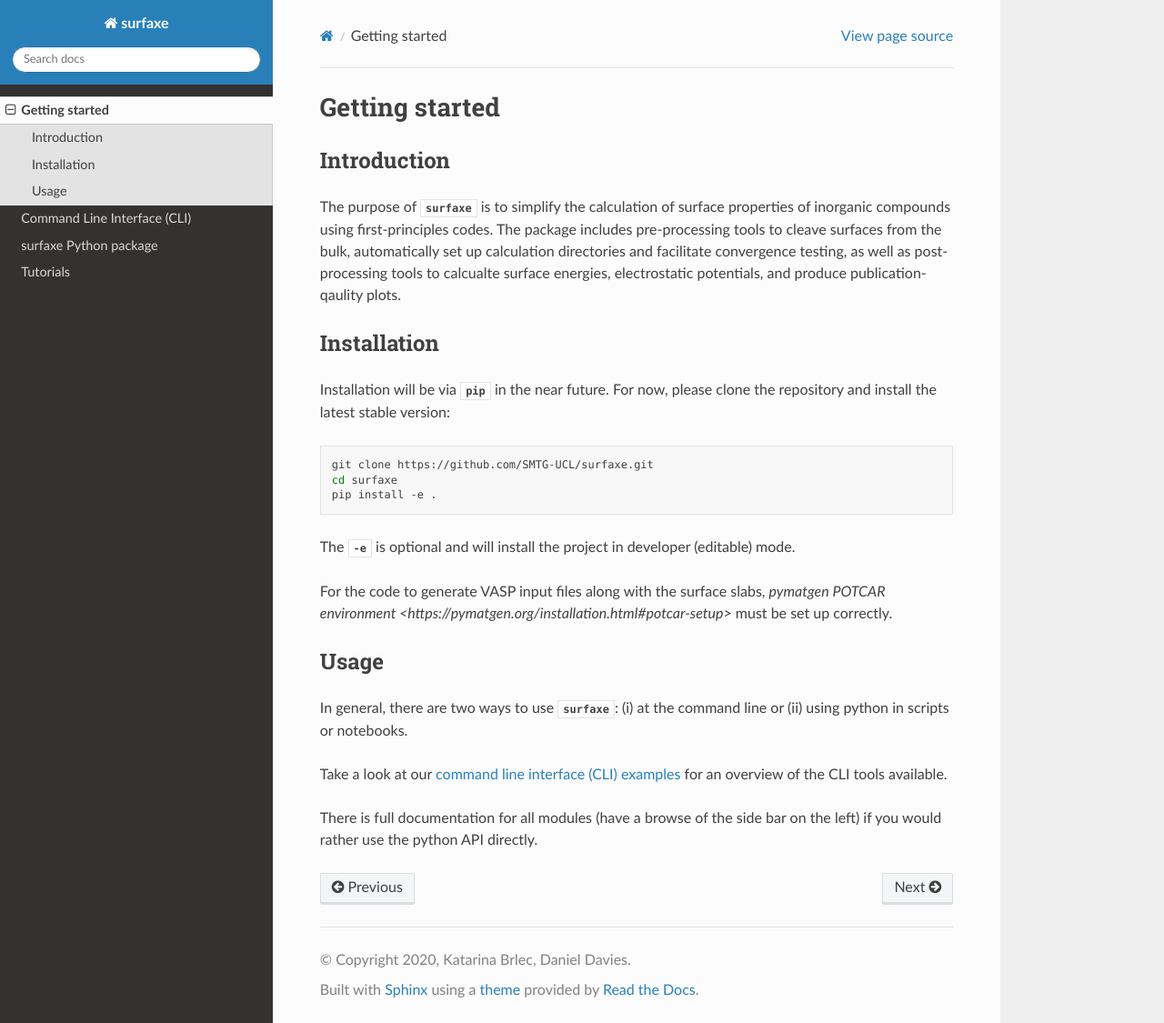
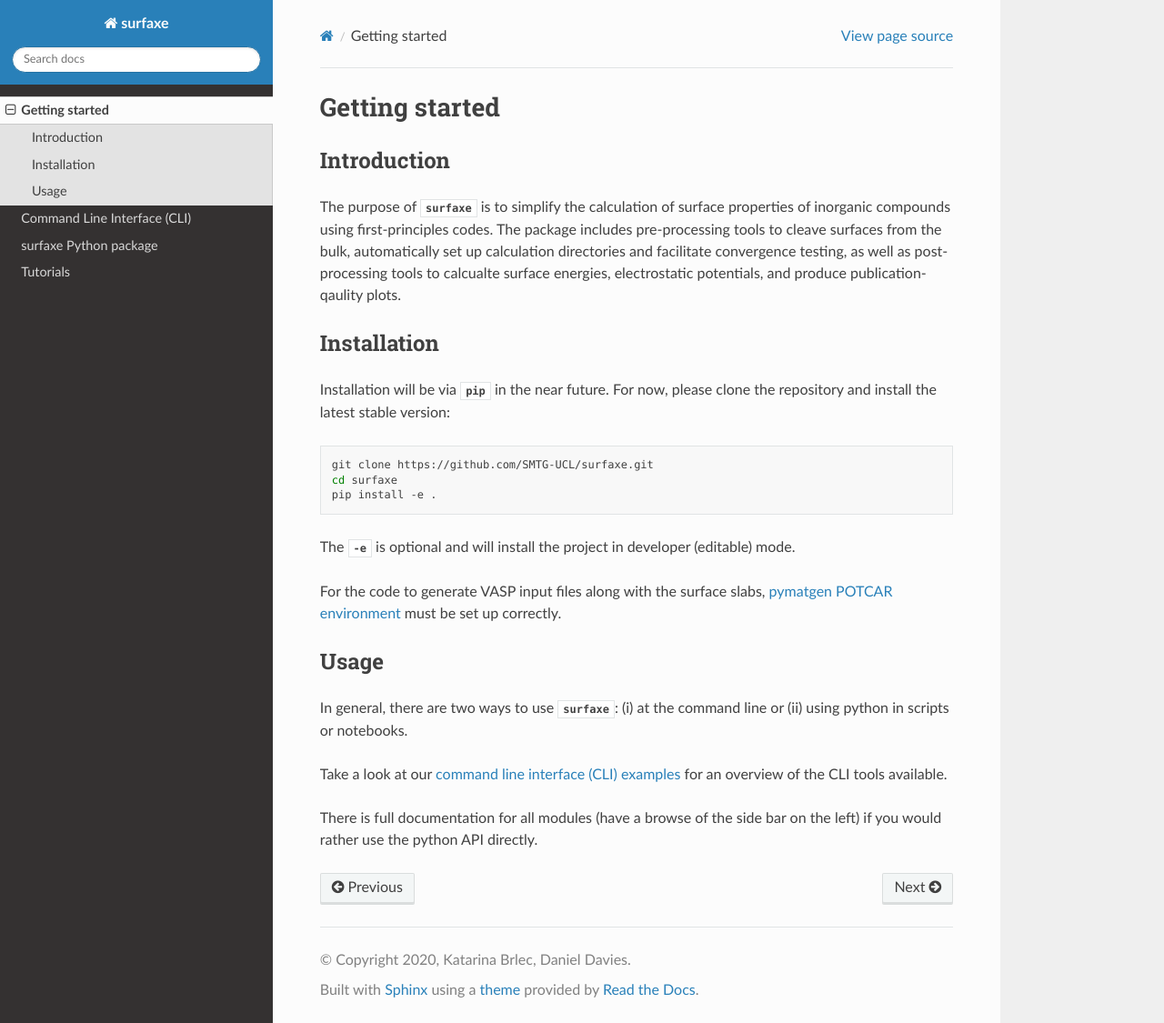
Before and after one commit to SMTG-Bham/surfaxe, a Sphinx documentation site: the page built from docs/introduction.rst, in a window 1280 px wide and 1125 px high. Shown: the whole window at 91% size. Built offline with Sphinx 7.4.7 and the Read the Docs theme 2.0.0, drawn with Linux system fonts in a browser that asks for light colours.

Commit message:
Update introduction.rst

```diff
--- a/docs/introduction.rst
+++ b/docs/introduction.rst
@@ -29,7 +29,7 @@ and install the latest stable version:
 The :mod:`-e` is optional and will install the project in developer (editable) mode.
 
 For the code to generate VASP input files along with the surface slabs,
-`pymatgen POTCAR environment <https://pymatgen.org/installation.html#potcar-setup>`
+`pymatgen POTCAR environment <https://pymatgen.org/installation.html#potcar-setup>`_
 must be set up correctly.
 
 =====
```
